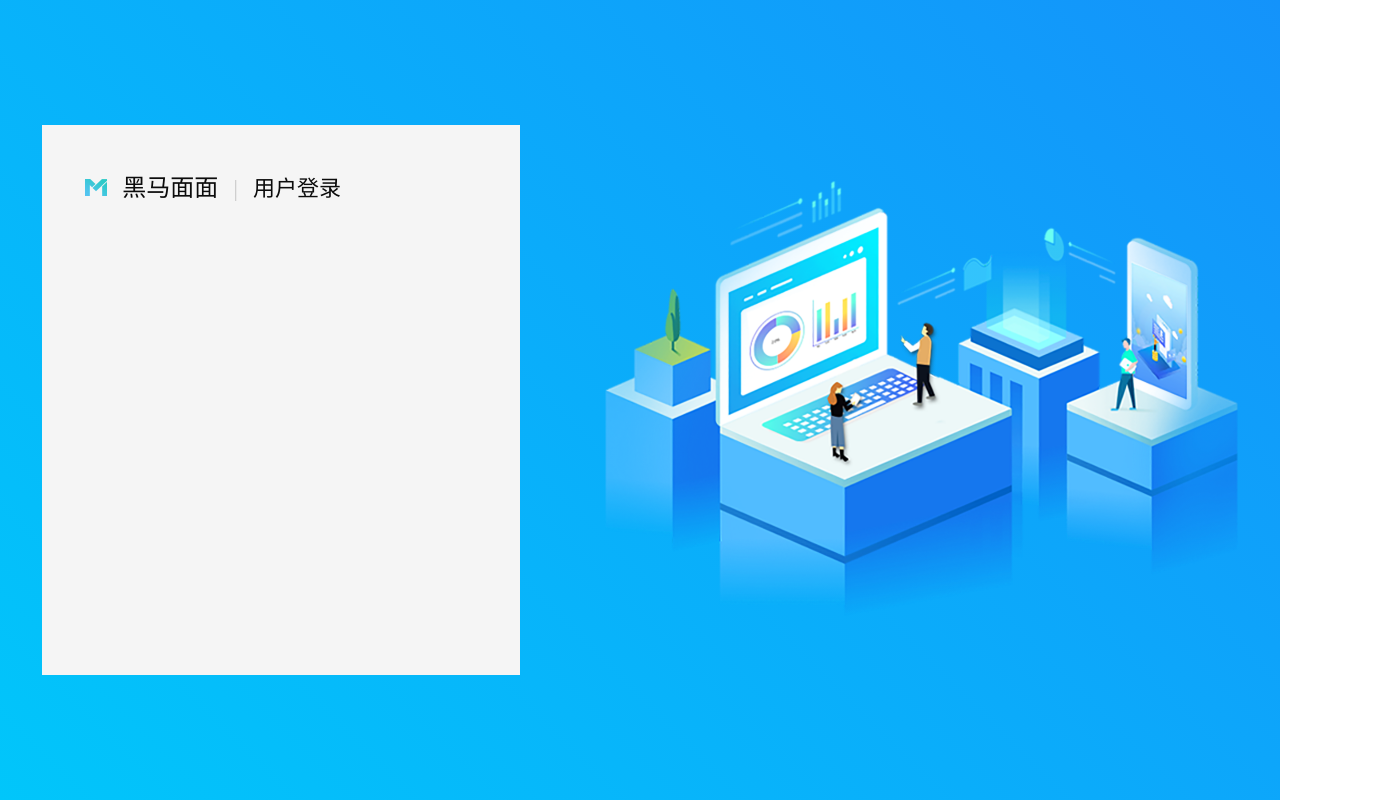
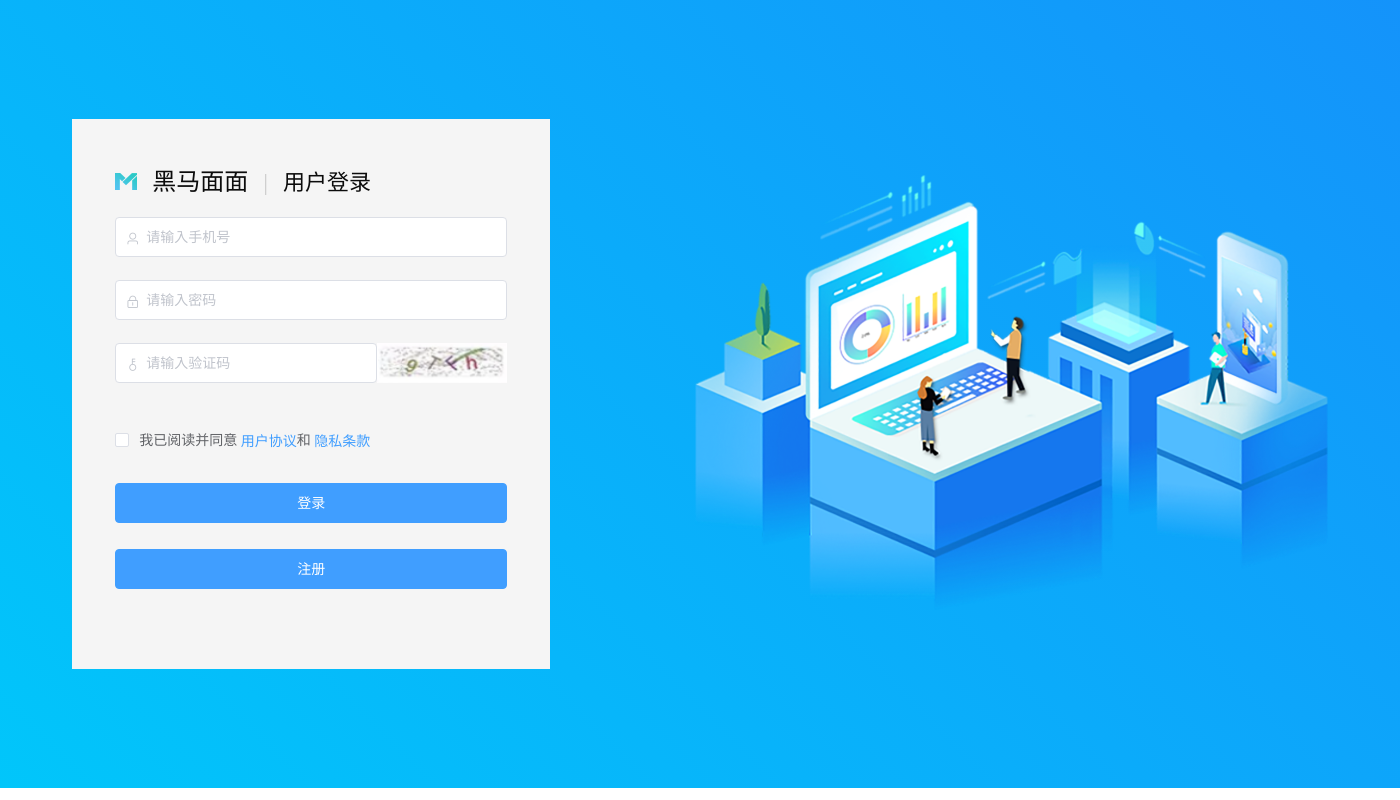
Before and after one commit to Joyce1012/heimamm12, a Vue app: page / in a window 1280 px wide. Shown: the whole page, 1400 px wide, since content can reach past the window. Built offline with nearby package versions, Linux system fonts and the light colour scheme.

Commit message:
登录模块处理

```diff
--- a/src/style/base.css
+++ b/src/style/base.css
@@ -6,6 +6,6 @@
     box-sizing: border-box;
 }
 
-html,body,.app{
+/* html,body,.app{
     height: 100%;
-}
+} */
--- a/src/view/login/login.vue
+++ b/src/view/login/login.vue
@@ -7,6 +7,42 @@
         <span class="titleLine">|</span>
         <span class="titleName2">用户登录</span>
       </div>
+      <el-form :model="form" :rules="rules" ref="form">
+        <el-form-item prop="phone">
+          <el-input prefix-icon="el-icon-user" v-model="form.phone" placeholder="请输入手机号"></el-input>
+        </el-form-item>
+        <el-form-item prop="password">
+          <el-input
+            prefix-icon="el-icon-lock"
+            :show-password="true"
+            v-model="form.password"
+            placeholder="请输入密码"
+          ></el-input>
+        </el-form-item>
+        <el-form-item prop="code">
+          <el-row>
+            <el-col :span="16">
+              <el-input prefix-icon="el-icon-key" v-model="form.code" placeholder="请输入验证码"></el-input>
+            </el-col>
+            <el-col :span="8">
+              <img src="@/assets/img/code.png" alt class="code" />
+            </el-col>
+          </el-row>
+        </el-form-item>
+        <el-form-item>
+          <el-checkbox v-model="form.isCheck">
+            我已阅读并同意
+            <el-link type="primary">用户协议</el-link>和
+            <el-link type="primary">隐私条款</el-link>
+          </el-checkbox>
+        </el-form-item>
+
+        <el-form-item>
+          <el-button type="primary" class="btn" @click="submit">登录</el-button>
+          <br />
+          <el-button type="primary" class="btn" @click="reset">注册</el-button>
+        </el-form-item>
+      </el-form>
     </div>
     <div class="right">
       <img src="@/assets/img/login_banner_ele.png" alt />
@@ -15,15 +51,52 @@
 </template>
 
 <script>
-export default {};
+export default {
+  data() {
+    return {
+       form: {
+        phone: "",
+        password: "",
+        code: "",
+        isCheck: ""
+      },
+      rules: {
+        phone: [
+          { required: true, message: "请输入手机号", trigger: "change" },
+          { min: 11, max: 11, message: "请正确输入手机号", trigger: "change" }
+        ],
+        password: [
+          { required: true, message: "请输入密码", trigger: "change" },
+          { min: 6, max: 12, message: "请输入6-12位长度密码", trigger: "change" }
+        ],
+        code: [
+          { required: true, message: "请输入验证码", trigger: "change" },
+          { min: 4, max: 4, message: "请正确输入验证码", trigger: "change" }
+        ]
+      }
+    }
+  },
+   methods: {
+    submit(){
+      this.$refs.form.validate(result=>{
+        this.$message.success(result + '');
+      });
+    },
+    reset(){
+      this.$refs.form.resetFields();
+    }
+  },
+
+};
 </script>
 
 <style lang="less">
 .login {
+  width: 1400px;
+  height: 788px;
   display: flex;
   justify-content: space-around;
   align-items: center;
-  height: 100%;
   background: linear-gradient(
     225deg,
     rgba(20, 147, 250, 1),
@@ -34,6 +107,18 @@ export default {};
     height: 550px;
     background: rgba(245, 245, 245, 1);
     padding: 43px;
+    .btn {
+      width: 100%;
+    }
+    .btn:nth-child(1) {
+      margin-bottom: 26px;
+    }
+    .code {
+      width: 100%;
+      height: 40px;
+    }
+    .title {
+      margin-bottom: 20px;
       .titleName {
         width: 94px;
         height: 22px;
@@ -57,4 +142,5 @@ export default {};
       }
     }
   }
+}
 </style>
```
Also changed, not shown: src/assets/img/code.png (added). Lines whose indentation alone changed are shown as unchanged.
